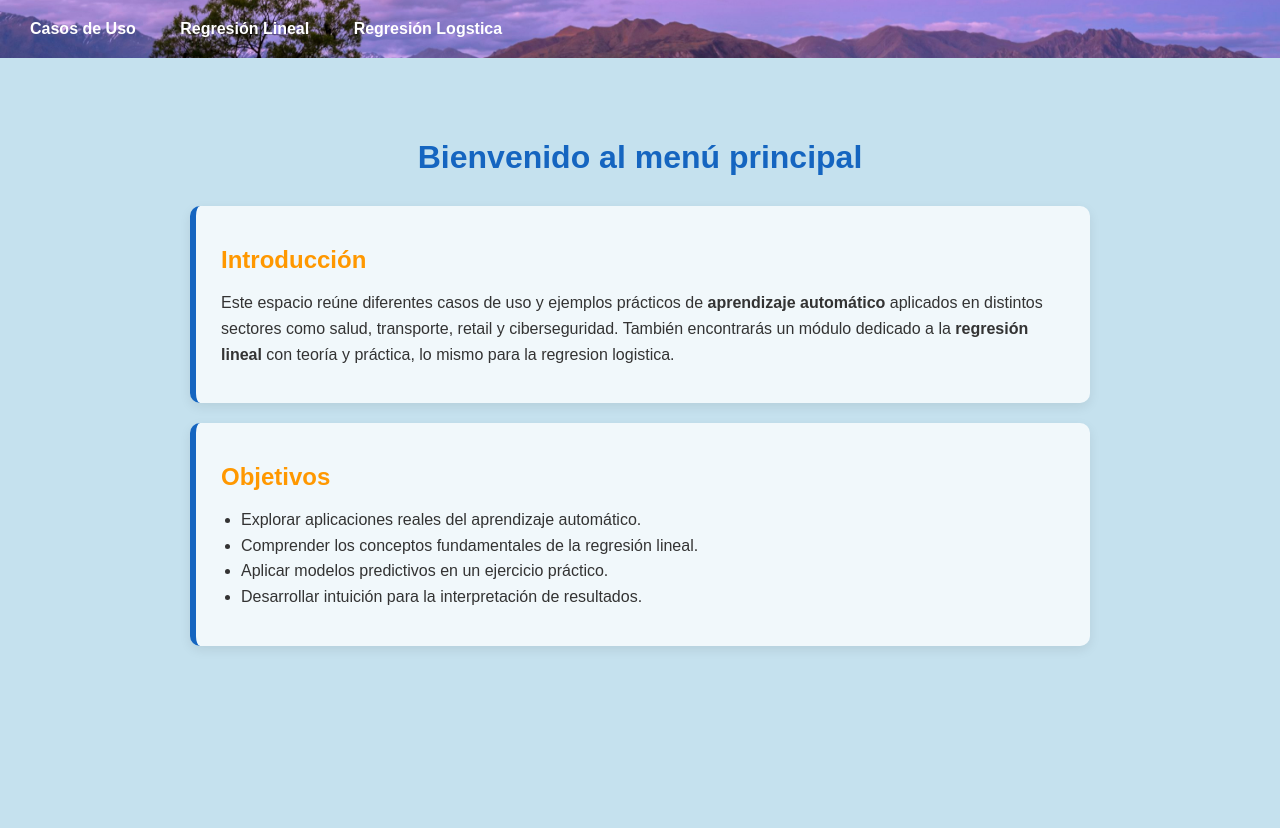
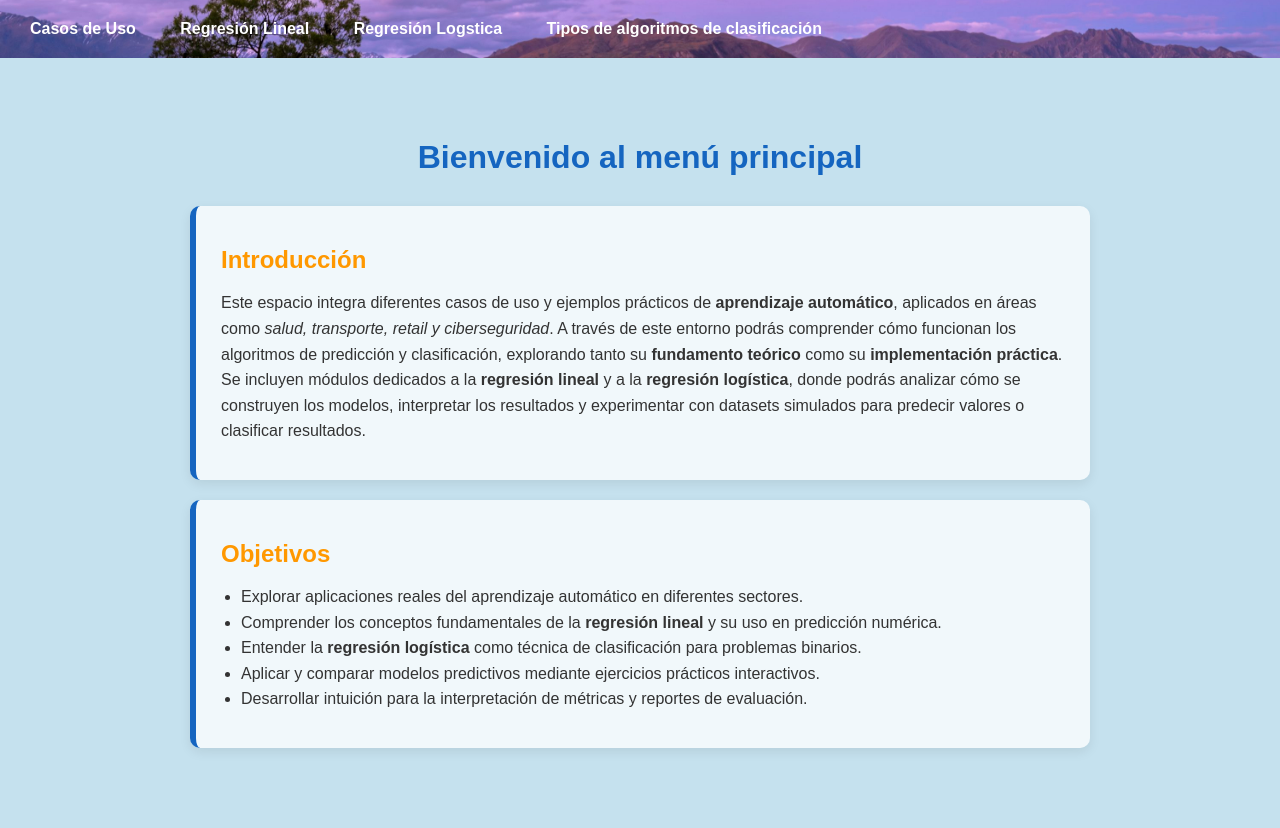
Before and after one commit to mg6478207-a11y/Casos_Uso_Machine_Learning, a Flask app: page / in a window 1280 px wide. Before the commit the page ends 648 px from the top, so only its background shows below. Run offline with Flask 3, Linux system fonts and the light colour scheme.

Commit message:
index.html
Se incluye la ruta del nuevo menú y sus submenús de algoritmos clásicos y una breve introducción y objetivos

```diff
--- a/CLASE601/templates/index.html
+++ b/CLASE601/templates/index.html
@@ -33,6 +33,13 @@
                     <li><a href="/PracticoRL">Ejercicio Práctico</a></li>
                 </ul>
             </li>
+            <li>
+                <a href="#">Tipos de algoritmos de clasificación</a>
+                <ul>
+                    <li><a href="/AlgConceptos">Conceptos Básicos</a></li>
+                    <li><a href="/AlgPractico">Ejercicio Práctico</a></li>
+                </ul>
+            </li>
         </ul>
     </nav>
 
@@ -43,21 +50,27 @@
         <section class="intro">
             <h2>Introducción</h2>
             <p>
-                Este espacio reúne diferentes casos de uso y ejemplos prácticos de <b>aprendizaje automático</b>
-                aplicados en distintos sectores como salud, transporte, retail y ciberseguridad.
-                También encontrarás un módulo dedicado a la <b>regresión lineal</b> con teoría y práctica, lo mismo para la regresion logistica.
+                Este espacio integra diferentes casos de uso y ejemplos prácticos de
+                <b>aprendizaje automático</b>, aplicados en áreas como <i>salud, transporte, retail y ciberseguridad</i>.
+                A través de este entorno podrás comprender cómo funcionan los algoritmos de predicción y clasificación,
+                explorando tanto su <b>fundamento teórico</b> como su <b>implementación práctica</b>.
+                Se incluyen módulos dedicados a la <b>regresión lineal</b> y a la <b>regresión logística</b>,
+                donde podrás analizar cómo se construyen los modelos, interpretar los resultados
+                y experimentar con datasets simulados para predecir valores o clasificar resultados.
             </p>
         </section>
 
         <section class="objectives">
             <h2>Objetivos</h2>
             <ul>
-                <li>Explorar aplicaciones reales del aprendizaje automático.</li>
-                <li>Comprender los conceptos fundamentales de la regresión lineal.</li>
-                <li>Aplicar modelos predictivos en un ejercicio práctico.</li>
-                <li>Desarrollar intuición para la interpretación de resultados.</li>
+                <li>Explorar aplicaciones reales del aprendizaje automático en diferentes sectores.</li>
+                <li>Comprender los conceptos fundamentales de la <b>regresión lineal</b> y su uso en predicción numérica.</li>
+                <li>Entender la <b>regresión logística</b> como técnica de clasificación para problemas binarios.</li>
+                <li>Aplicar y comparar modelos predictivos mediante ejercicios prácticos interactivos.</li>
+                <li>Desarrollar intuición para la interpretación de métricas y reportes de evaluación.</li>
             </ul>
         </section>
+
     </div>
 </body>
 </html>
```
